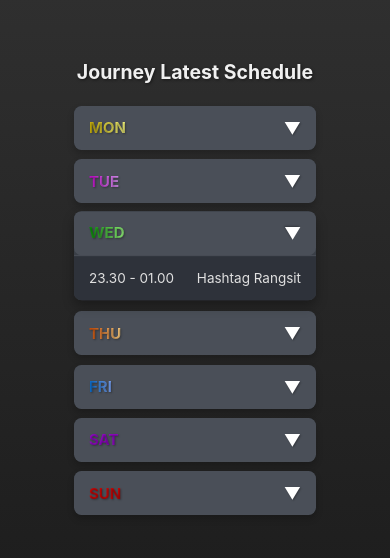
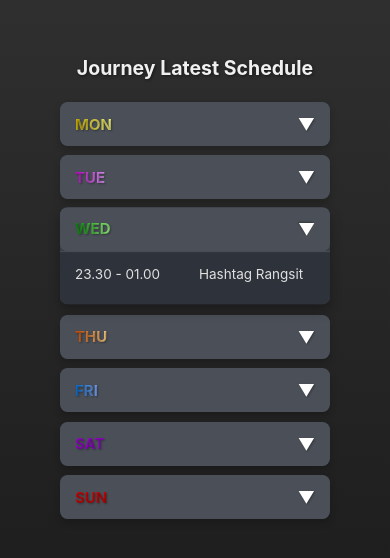
Before and after one commit to Yukihir444/journey-schedule, a React (Vite) app: page / in a window 390 px wide. Shown: the part 140-698 px from the top of the page. Built offline with nearby package versions, Linux system fonts and the light colour scheme.

Commit message:
Fix responsive css

```diff
--- a/src/App.css
+++ b/src/App.css
@@ -23,13 +23,14 @@ body {
   text-align: center;
   width: 100%;
   max-width: 37.5rem; /* 600px / 16px = 37.5rem */
-  padding: 1.25rem; /* 20px / 16px = 1.25rem */
+  min-width: 20rem;
+  padding: 1.25rem;
   box-sizing: border-box;
 }
 
 .App-header h1 {
-  font-size: 1.5rem; /* 24px / 16px = 1.5rem */
-  margin-bottom: 1.875rem; /* 30px / 16px = 1.875rem */
+  font-size: 1.5rem;
+  margin-bottom: 1.875rem;
   color: #f0f0f0;
   text-shadow: 1px 1px 3px rgba(0,0,0,0.5);
 }
@@ -37,33 +38,35 @@ body {
 .schedule-container {
   display: flex;
   flex-direction: column;
-  gap: 0.625rem; /* 10px / 16px = 0.625rem */
+  gap: 0.625rem;
+  max-width: 100%;
+  /* min-width: 0; */
 }
 
 .day-card {
   background-color: #3a3f47;
-  border-radius: 0.5rem; /* 8px / 16px = 0.5rem */
+  border-radius: 0.5rem;
   overflow: hidden;
-  box-shadow: 0 0.25rem 0.5rem rgba(0, 0, 0, 0.2); /* 4px, 8px */
+  box-shadow: 0 0.25rem 0.5rem rgba(0, 0, 0, 0.2);
   transition: all 0.3s cubic-bezier(0.25, 0.46, 0.45, 0.94);
 }
 
 .day-card.is-open {
-    box-shadow: 0 0.375rem 0.75rem rgba(0, 0, 0, 0.3); /* 6px, 12px */
-    transform: translateY(-0.125rem); /* -2px */
+  box-shadow: 0 0.375rem 0.75rem rgba(0, 0, 0, 0.3);
+  transform: translateY(-0.125rem);
 }
 
 .day-button {
   width: 100%;
-  padding: 0.9375rem 1.25rem; /* 15px, 20px */
+  padding: 0.9375rem 1.25rem;
   background-color: #4a4f58;
   border: none;
-  border-radius: 0.5rem; /* 8px */
+  border-radius: 0.5rem;
   cursor: pointer;
   display: flex;
   justify-content: space-between;
   align-items: center;
-  font-size: 1.1rem; /* ใช้ rem */
+  font-size: 1.1rem;
   font-weight: bold;
   text-shadow: 1px 1px 2px rgba(0,0,0,0.3);
   transition: background-color 0.3s cubic-bezier(0.25, 0.46, 0.45, 0.94),
@@ -73,7 +76,7 @@ body {
 
 .day-button:hover {
   background-color: #5a5f68;
-  transform: translateY(-0.1875rem); /* -3px */
+  transform: translateY(-0.1875rem);
 }
 
 .day-button:active {
@@ -90,7 +93,7 @@ body {
 }
 
 .arrow-icon {
-  font-size: 1.2rem; /* ใช้ rem */
+  font-size: 1.2rem;
   color: #fff;
   text-shadow: 1px 1px 2px rgba(0,0,0,0.3);
   transition: transform 0.3s cubic-bezier(0.25, 0.46, 0.45, 0.94);
@@ -101,23 +104,39 @@ body {
 }
 
 .events-list {
-  padding: 0.9375rem 1.25rem; /* 15px, 20px */
+  padding: 0.9375rem 1.25rem;
   background-color: #2e323a;
   border-top: 1px solid #4a4f58;
   text-align: left;
+  max-width: 100%;
 }
 
 .event-item {
-  margin-bottom: 0.5rem; /* 8px */
-  font-size: 0.95rem; /* ใช้ rem */
+  margin-bottom: 0.5rem;
+  font-size: 0.95rem;
   color: #e0e0e0;
   opacity: 0;
-  transform: translateY(0.625rem); /* 10px */
+  transform: translateY(0.625rem);
   animation: fadeInSlideUp 0.4s cubic-bezier(0.25, 0.46, 0.45, 0.94) forwards;
+
+  display: flex;
+  justify-content: flex-start;
+  align-items: flex-start;
 }
 
-.event-item:last-child {
-  margin-bottom: 0;
+.event-item span:first-child {
+  width: 7rem;
+  min-width: 7rem;
+  flex-shrink: 0;
+  white-space: nowrap;
+  margin-right: 1.5rem;
+}
+
+.event-item span:last-child {
+  flex-grow: 1;
+  white-space: nowrap;
+  overflow: hidden;
+  text-overflow: ellipsis;
 }
 
 .no-events {
@@ -138,7 +157,7 @@ body {
 @keyframes fadeInSlideUp {
   from {
     opacity: 0;
-    transform: translateY(0.625rem); /* 10px */
+    transform: translateY(0.625rem);
   }
   to {
     opacity: 1;
@@ -150,6 +169,10 @@ body {
 @media (max-width: 480px) {
   :root {
     font-size: 15px;
+  }
+
+  .App {
+    padding: 1rem;
   }
 
   .App-header h1 {
@@ -173,19 +196,10 @@ body {
   .event-item {
     font-size: 0.9rem;
   }
-}
 
-/* --- Media Queries for larger screens (optional, if you want different layout on desktop) --- */
-@media (min-width: 768px) {
-  .App {
-    padding: 2rem;
-  }
-
-  .App-header h1 {
-    font-size: 2rem;
-  }
-
-  .day-button {
-    font-size: 1.2rem;
+  .event-item span:first-child {
+    width: 6rem;
+    min-width: 6rem;
+    margin-right: 1rem;
   }
 }
```
